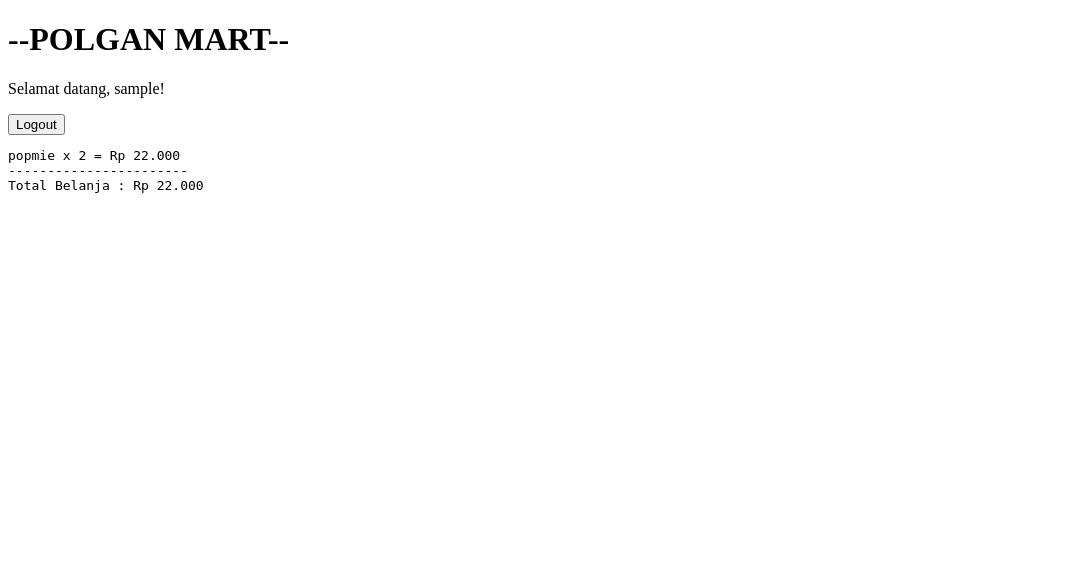
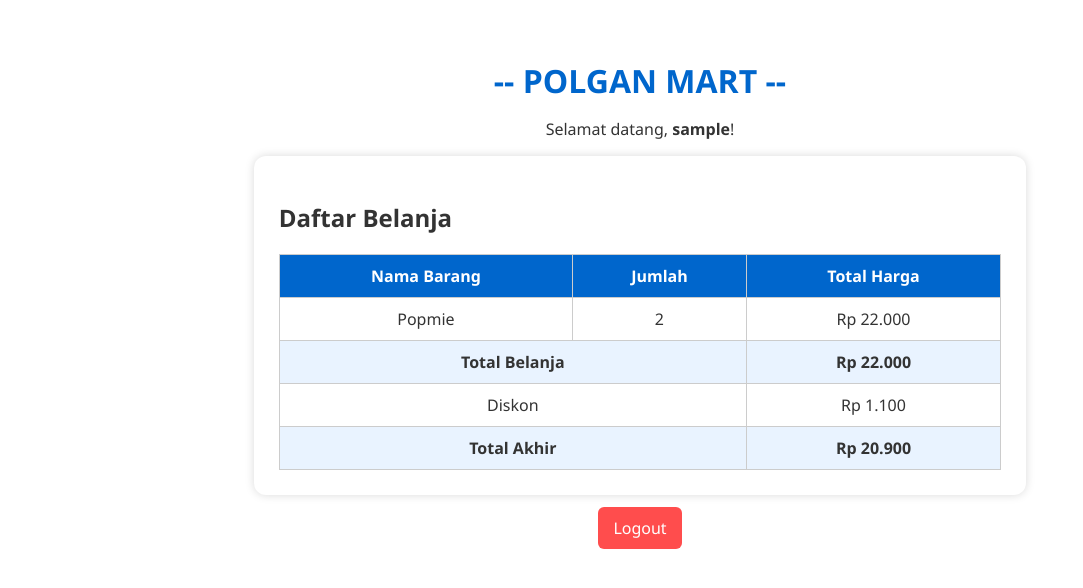
Before and after one commit to farizanaufall/UTSweb1_farizanufal, a PHP site: page /dashboard.php in a window 1280 px wide. Shown: the top 588 px of the page, without its empty margins (0-1083 px from the left). Run offline with PHP 8.4, Linux system fonts and the light colour scheme; the visitor is signed in with stand-in values (Sample User, id 1).

Commit message:
diskon penjualan dan tambahan desain

```diff
--- a/dashboard.php
+++ b/dashboard.php
@@ -7,7 +7,7 @@ if (!isset($_SESSION['username'])) {
 }
 
 $kode_barang = ["BRG001", "BRG002", "BRG003", "BRG004", "BRG005"];
-$nama_barang = ["Beras", "Gula", "popmie", "aqua", "Kopi"];
+$nama_barang = ["Beras", "Gula", "Popmie", "Aqua", "Kopi"];
 $harga_barang = [15000, 12000, 11000, 5000, 8000];
 
 $beli = [];
@@ -24,29 +24,110 @@ for ($i = 0; $i < $jumlah_item; $i++) {
     $grandtotal += $total[$i];
 }
 
-
+$diskon = 0;
+if ($grandtotal < 50000) {
+    $diskon = 0.05 * $grandtotal;
+} elseif ($grandtotal <= 100000) {
+    $diskon = 0.10 * $grandtotal;
+} else {
+    $diskon = 0.15 * $grandtotal;
+}
+$total_akhir = $grandtotal - $diskon;
 ?>
 
 <!DOCTYPE html>
-<html lang="en">
+<html lang="id">
 <head>
     <meta charset="UTF-8">
     <title>Dashboard Penjualan</title>
+    <style>
+        body {
+            font-family: 'Segoe UI', Tahoma, sans-serif;
+            background: #fff;
+            color: #333;
+            text-align: center;
+            padding: 30px;
+        }
+        h1 {
+            color: #0066cc;
+            margin-bottom: 5px;
+        }
+        .container {
+            width: 60%;
+            margin: auto;
+            background: #fff;
+            border-radius: 12px;
+            box-shadow: 0 0 10px rgba(0,0,0,0.15);
+            padding: 25px;
+            text-align: left;
+        }
+        table {
+            width: 100%;
+            border-collapse: collapse;
+            margin-top: 15px;
+        }
+        table th, table td {
+            border: 1px solid #ccc;
+            padding: 10px;
+            text-align: center;
+        }
+        table th {
+            background: #0066cc;
+            color: white;
+        }
+        .total {
+            font-weight: bold;
+            background: #e9f3ff;
+        }
+        .btn {
+            background-color: #ff4d4d;
+            color: white;
+            border: none;
+            padding: 10px 15px;
+            border-radius: 6px;
+            text-decoration: none;
+            transition: 0.3s;
+        }
+        .btn:hover {
+            background-color: #cc0000;
+        }
+    </style>
 </head>
 <body>
-    <h1>--POLGAN MART--</h1>
-    <p>Selamat datang, <?php echo $_SESSION['username']; ?>!</p>
-    <a href="logout.php"><button>Logout</button></a>
+    <h1>-- POLGAN MART --</h1>
+    <p>Selamat datang, <strong><?php echo $_SESSION['username']; ?></strong>!</p>
+
+    <div class="container">
+        <h2>Daftar Belanja</h2>
+        <table>
+            <tr>
+                <th>Nama Barang</th>
+                <th>Jumlah</th>
+                <th>Total Harga</th>
+            </tr>
+            <?php foreach ($beli as $key => $barang) { ?>
+            <tr>
+                <td><?php echo $barang; ?></td>
+                <td><?php echo $jumlah[$key]; ?></td>
+                <td>Rp <?php echo number_format($total[$key], 0, ',', '.'); ?></td>
+            </tr>
+            <?php } ?>
+            <tr class="total">
+                <td colspan="2">Total Belanja</td>
+                <td>Rp <?php echo number_format($grandtotal, 0, ',', '.'); ?></td>
+            </tr>
+            <tr>
+                <td colspan="2">Diskon</td>
+                <td>Rp <?php echo number_format($diskon, 0, ',', '.'); ?></td>
+            </tr>
+            <tr class="total">
+                <td colspan="2">Total Akhir</td>
+                <td>Rp <?php echo number_format($total_akhir, 0, ',', '.'); ?></td>
+            </tr>
+        </table>
+    </div>
+
+    <br>
+    <a href="logout.php" class="btn">Logout</a>
 </body>
 </html>
-
-<?php
-echo "<pre>";
-foreach ($beli as $key => $barang) {
-    echo $barang . " x " . $jumlah[$key] . " = Rp " . number_format($total[$key], 0, ',', '.') . "\n";
-
-}
-echo "-----------------------\n";
-echo "Total Belanja : Rp " . number_format($grandtotal, 0, ',', '.') . "\n";
-echo "</pre>";
-?>
```
Also changed, not shown: asd.jpeg (added), diskon penjualan dan tambahan desain/Screenshot 2025-11-07 171743.png (added), diskon penjualan dan tambahan desain/Screenshot 2025-11-07 171826.png (added).
